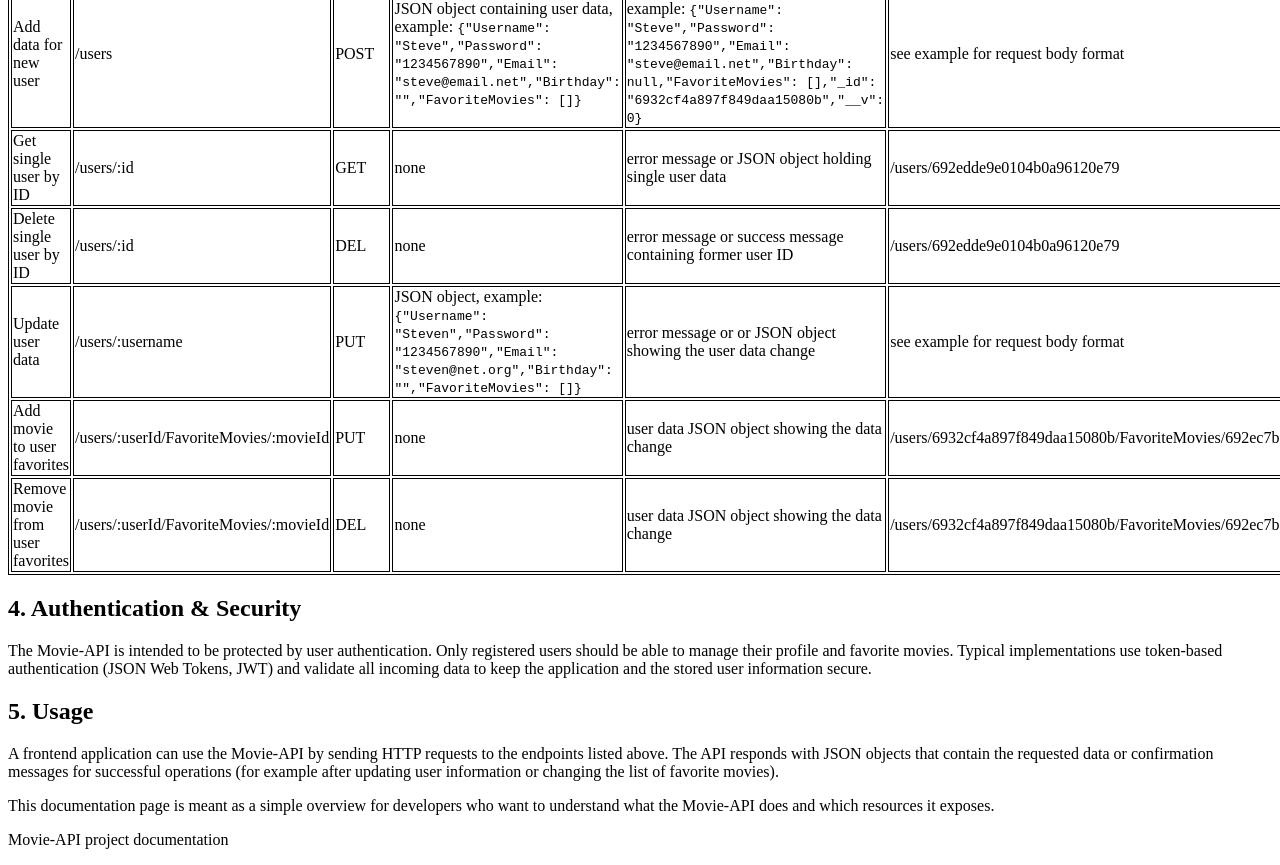
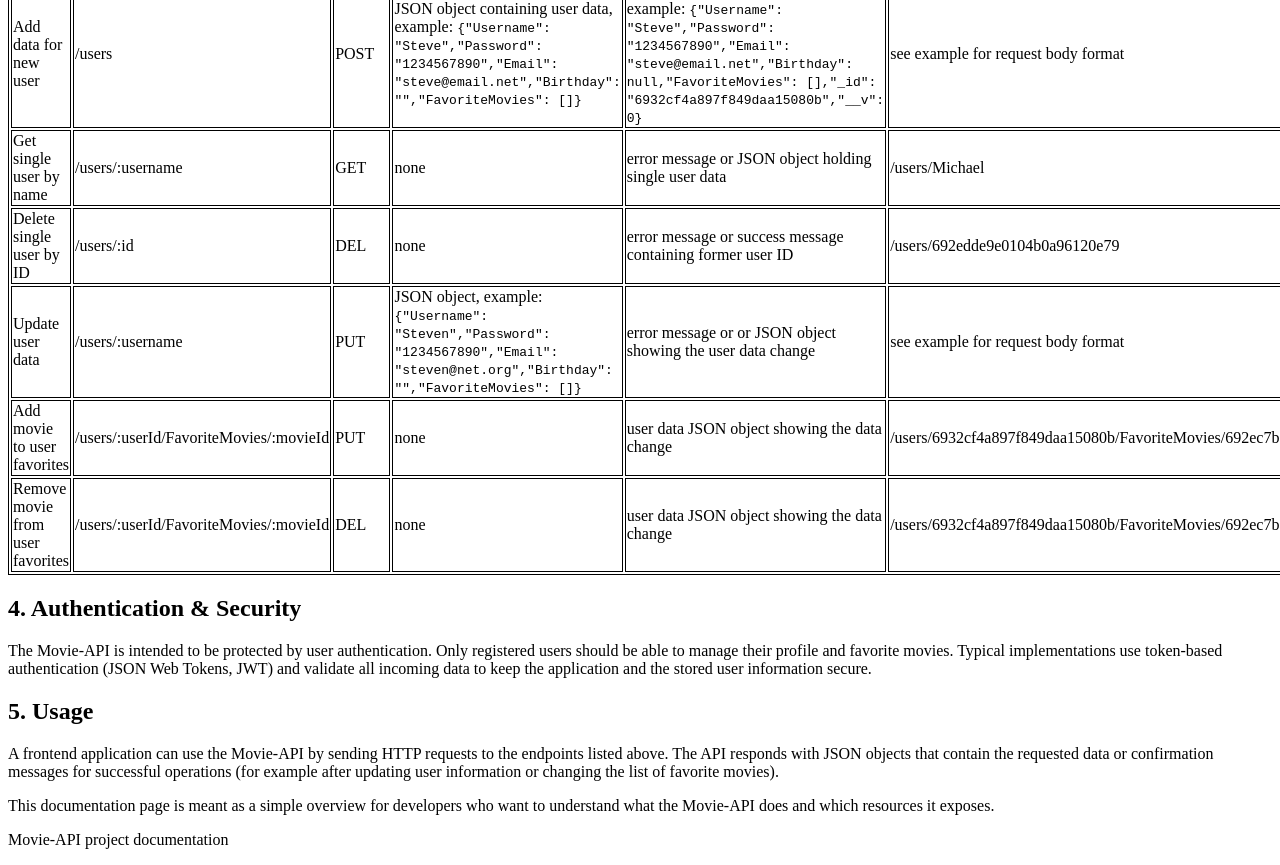
Before and after one commit to markusl23/movie_api, a website: page public/documentation.html in a window 1280 px wide. Shown: the part 1334-2199 px from the top of the page. Drawn offline with Linux system fonts and the light colour scheme.

Commit message:
updated documentation.html

```diff
--- a/public/documentation.html
+++ b/public/documentation.html
@@ -131,12 +131,12 @@
           <td>see example for request body format</td>
         </tr>
         <tr>
-          <td>Get single user by ID</td>
-          <td>/users/:id</td>
+          <td>Get single user by name</td>
+          <td>/users/:username</td>
           <td>GET</td>
           <td>none</td>
           <td>error message or JSON object holding single user data</td>
-          <td>/users/692edde9e0104b0a96120e79</td>
+          <td>/users/Michael</td>
         </tr>
         <tr>
           <td>Delete single user by ID</td>
```
